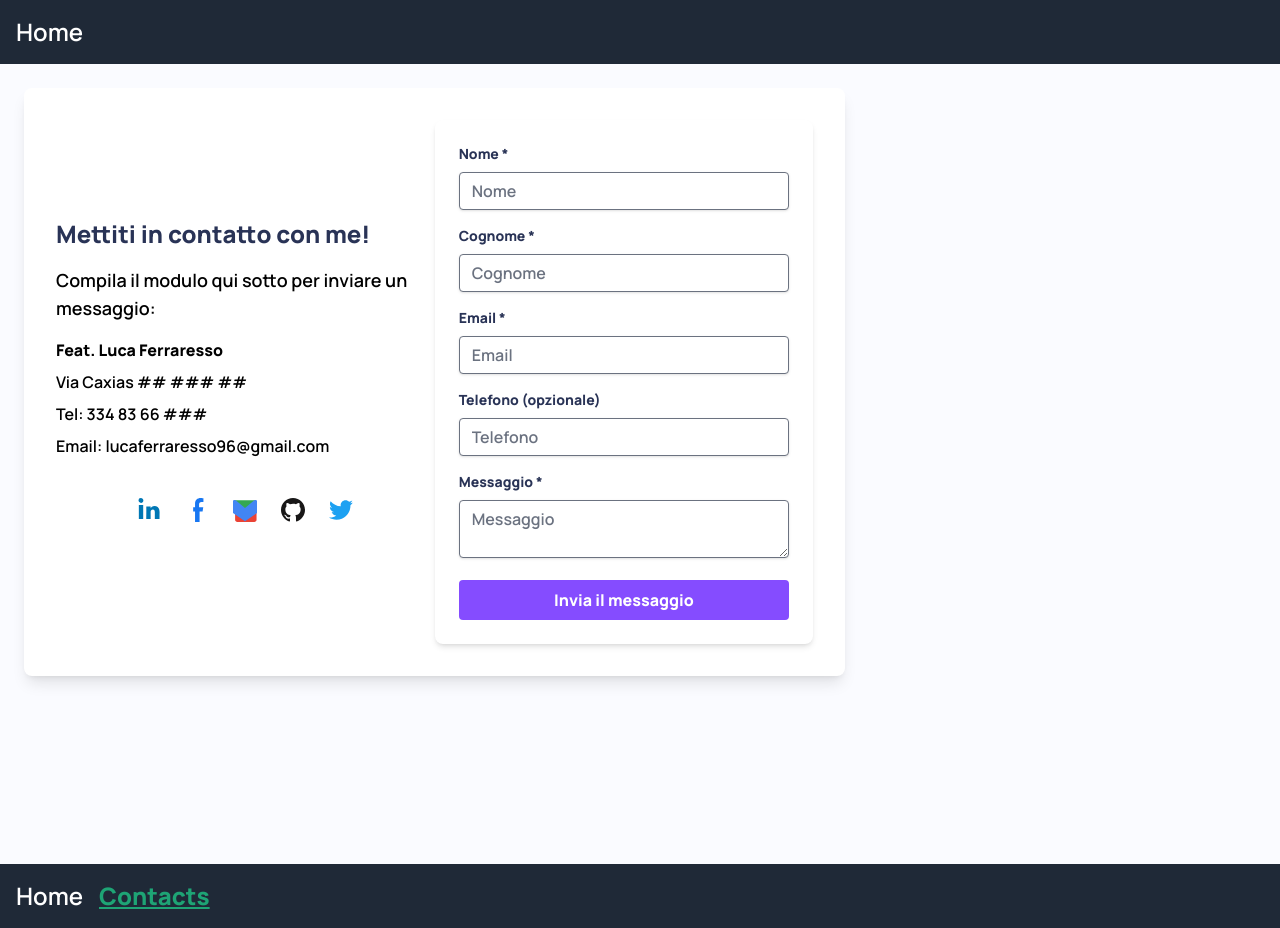
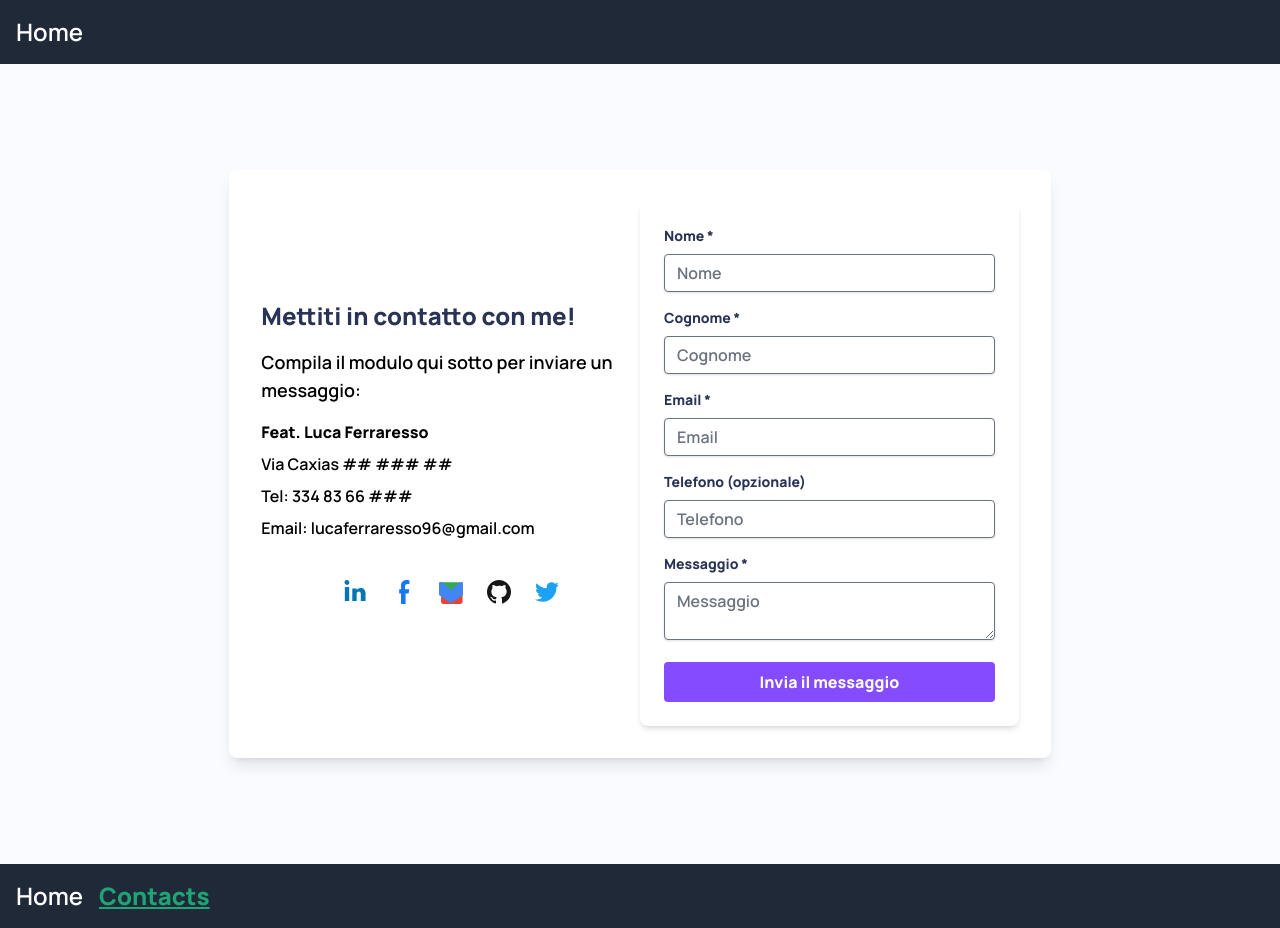
Before and after one commit to LucaFerraresso/REACT-Portfolio, a React (Vite) app in the folder MyApp/: page /contacts in a window 1280 px wide. Built offline with nearby package versions, Linux system fonts and the light colour scheme.

Commit message:
fix responsive / design

```diff
--- a/MyApp/src/pages/Contacts.jsx
+++ b/MyApp/src/pages/Contacts.jsx
@@ -14,7 +14,7 @@ const ContactPage = () => {
   };
 
   return (
-    <div className="flex flex-col lg: min-h-screen bg-main-bg p-6">
+    <div className="flex flex-row justify-center items-center lg: min-h-screen bg-main-bg p-6">
       <div className="flex flex-col lg:flex-row items-center justify-center w-full lg:w-2/3 bg-white rounded-lg shadow-lg p-8">
         <div className="flex flex-col w-full lg:w-1/2 mb-8 lg:mb-0">
           <h2 className="text-2xl font-bold text-text-dark-desaturated-blue mb-4">
```
